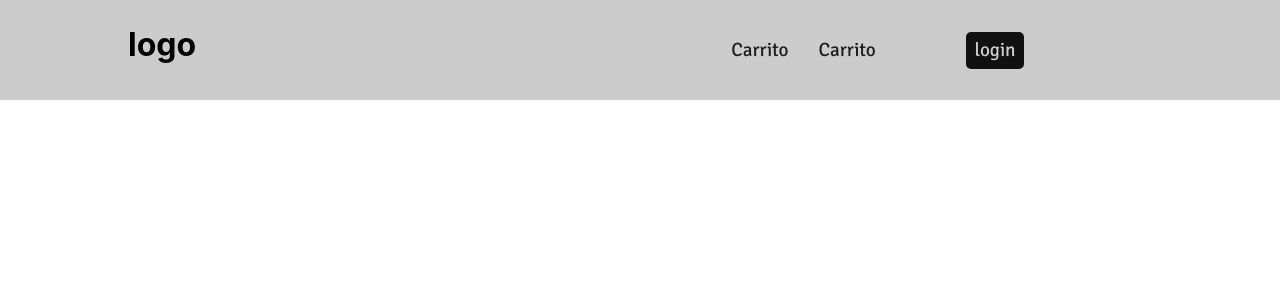
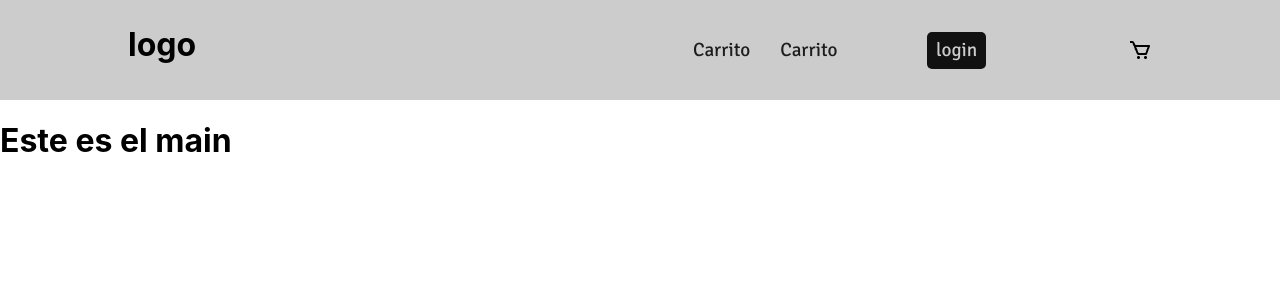
Before and after one commit to cefefabian/ecommers-fabian, a React (Create React App) app: page / in a window 1280 px wide. Shown: the top 300 px of the page. Built offline with nearby package versions, Linux system fonts and the light colour scheme.

Commit message:
CartWidget y ItemListContainer

```diff
--- a/src/App.css
+++ b/src/App.css
@@ -36,52 +36,3 @@
     transform: rotate(360deg);
   }
 } */
-@import url('https://fonts.googleapis.com/css2?family=Signika&display=swap');
-
-
-
-.header{
-  height: 100px;
-  width: 100%;
-  background-color: rgb(204, 204, 204);
-  display: flex;
-  justify-content: space-between;
-  align-items: center;
-}
-.div-marca{
-  padding-left: 10%;
-}
-.div-marca h1{
-  height: 50px;
-}
-.links{
-  padding-right: 20%;
-}
-.links .a{
-  padding-left: 30px;
-  text-decoration: none;
-  font-size: 1.2em;
-  transition: 0.3s;
-  color: rgb(29, 29, 29);
-  font-family: 'Signika', sans-serif;
-}
-.links .a:hover{
-  font-size: 1.3em;
-  color: white;
-}
-.links .login:hover{
-  color: white;
-  padding: 3.5px 5.5px 4px 5.5px;
-}
-
-.login{
-  margin-left: 90px;
-  background-color: rgb(17, 17, 17);
-  padding: 0.313em 0.438em 0.344em 0.448em;
-  border-radius: 5px;
-  text-decoration: none;
-  font-size: 1.2em;
-  color: rgb(204, 204, 204);
-  transition: 0.3s;
-  font-family: 'Signika', sans-serif;
-}
--- a/src/App.js
+++ b/src/App.js
@@ -1,10 +1,16 @@
-import logo from './logo.svg';
+// import logo from './logo.svg';
 import './App.css';
-import NavBar from './Components/NavBar';
+import ItemListContainer from './Components/ItemListContainer/ItemListContainer';
+import NavBar from './Components/NavBar/NavBar';
+
 
 function App() {
   return (
-    <NavBar/>
+    <div>
+      <NavBar/>
+      <ItemListContainer greeting='Este es el main'/>
+    </div>
+
     // <div className="App">
     //   <header className="App-header">
     //     <img src={logo} className="App-logo" alt="logo" />
--- /dev/null
+++ b/src/Components/CartWidget/CartWidget.jsx
@@ -0,0 +1,11 @@
+import logo from './logo-carrito.png'
+
+
+const LogoCarrito = () => {
+  return (
+    <img src={logo} />
+    // <h2>hola</h2>
+  )
+}
+
+export default LogoCarrito
--- /dev/null
+++ b/src/Components/ItemListContainer/ItemListContainer.jsx
@@ -0,0 +1,8 @@
+
+const ItemListContainer = ( {greeting} ) => {
+  return (
+    <h1>{greeting}</h1>
+  )
+}
+
+export default ItemListContainer
--- a/src/Components/NavBar.js
+++ b/src/Components/NavBar/NavBar.jsx
@@ -1,6 +1,8 @@
+import './style.css'
+import LogoCarrito from '../CartWidget/CartWidget'
 const NavBar = () =>{
-    return(
-        <header className='header'>
+  return(
+    <header className='header'>
         <div className='div-marca'>
           <h1>logo</h1>
         </div>
@@ -8,6 +10,7 @@ const NavBar = () =>{
           <a className="a" href='https://plataforma.coderhouse.com/cursos/34745/reactjs'>Carrito</a>
           <a className="a" href='https://plataforma.coderhouse.com/cursos/34745/reactjs'>Carrito</a>
           <a className="login" href='https://plataforma.coderhouse.com/cursos/34745/reactjs'>login</a>
+          <a className="carrito"><LogoCarrito /></a>
         </div>
       </header>
     )
--- /dev/null
+++ b/src/Components/NavBar/style.css
@@ -0,0 +1,60 @@
+@import url('https://fonts.googleapis.com/css2?family=Signika&display=swap');
+
+
+
+.header{
+  height: 100px;
+  width: 100%;
+  background-color: rgb(204, 204, 204);
+  display: flex;
+  justify-content: space-between;
+  align-items: center;
+}
+.div-marca{
+  padding-left: 10%;
+}
+.div-marca h1{
+  height: 50px;
+}
+.links{
+  padding-right: 23%;
+}
+.links .a{
+  padding-left: 30px;
+  text-decoration: none;
+  font-size: 1.2em;
+  transition: 0.3s;
+  color: rgb(29, 29, 29);
+  font-family: 'Signika', sans-serif;
+}
+.links .a:hover{
+  font-size: 1.3em;
+  color: white;
+}
+.links .login:hover{
+  color: white;
+  padding: 3.5px 5.5px 4px 5.5px;
+}
+.carrito:hover{
+  transform: scale(1.1);
+}
+
+.login{
+  margin-left: 90px;
+  background-color: rgb(17, 17, 17);
+  padding: 0.313em 0.438em 0.344em 0.448em;
+  border-radius: 5px;
+  text-decoration: none;
+  font-size: 1.2em;
+  color: rgb(204, 204, 204);
+  transition: 0.3s;
+  font-family: 'Signika', sans-serif;
+}
+.carrito{
+  cursor: pointer;
+  transition: 0.3s;
+  color: rgb(29, 29, 29);
+  font-family: 'Signika', sans-serif;
+  position: absolute;
+  right: 10%;
+}
```
Also changed, not shown: src/Components/CartWidget/logo-carrito.png (added).
